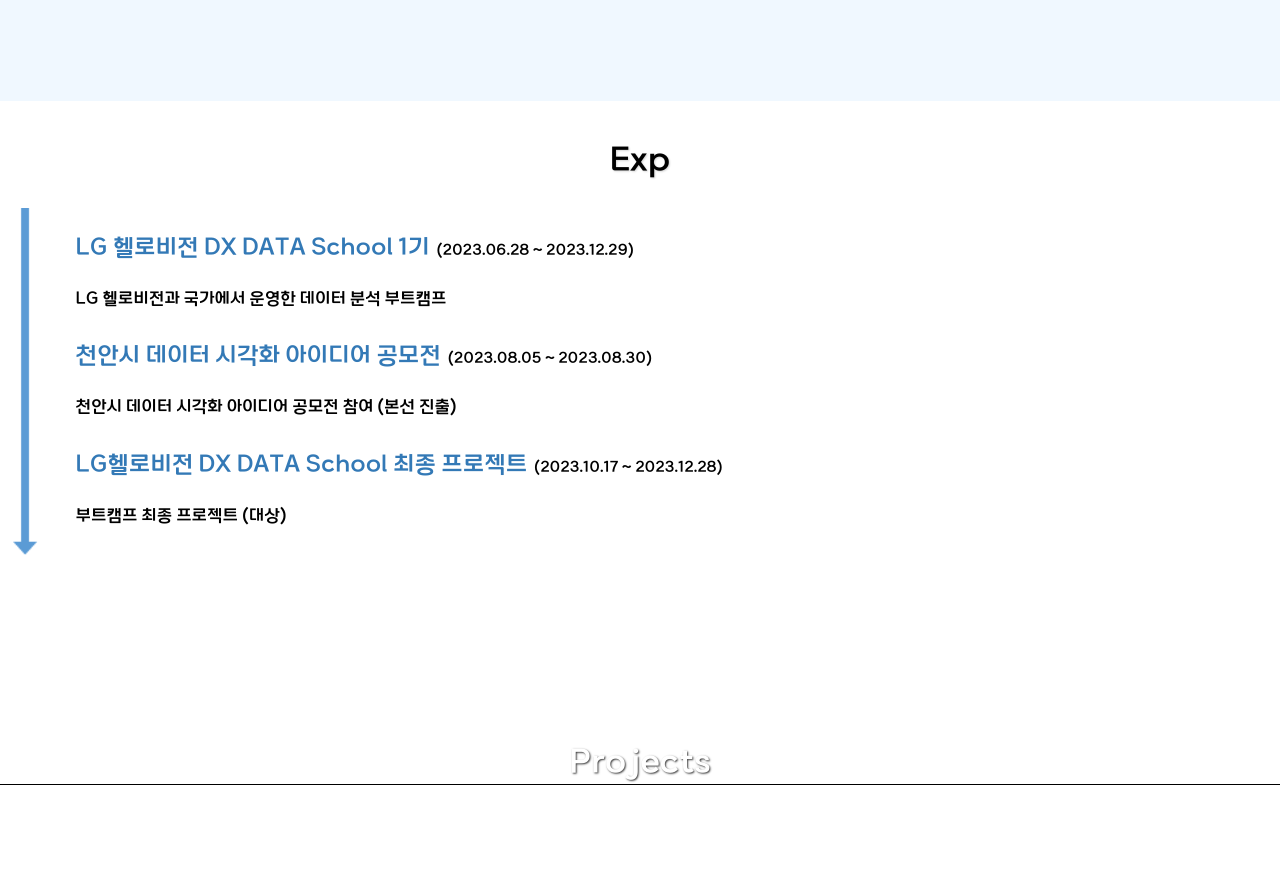
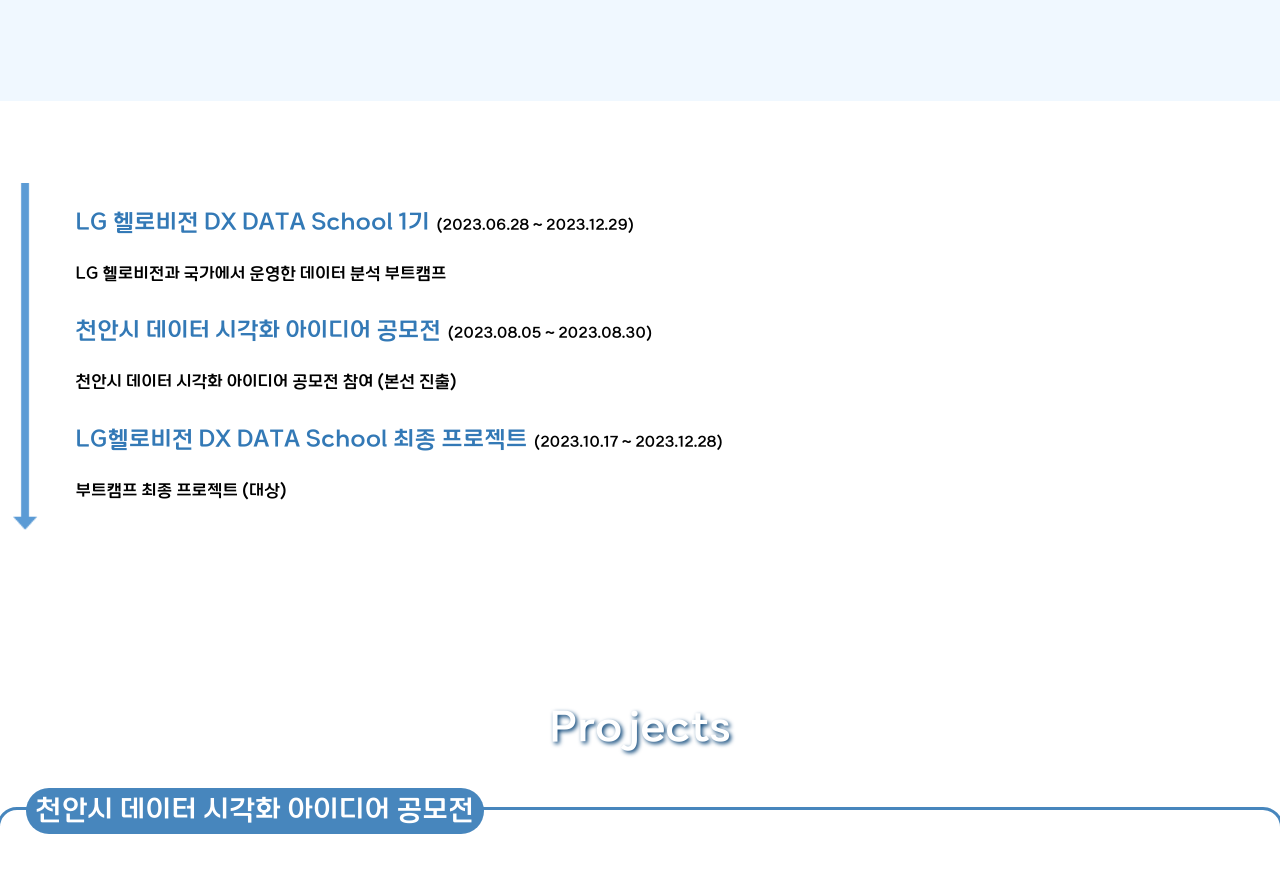
Before and after one commit to kangansoo/Portfolio, a React (Create React App) app: page / in a window 1280 px wide. Shown: the part 1780-2652 px from the top of the page. Built offline with nearby package versions, Linux system fonts and the light colour scheme.

Commit message:
:lipstick: 경험, 프로젝트 컴포넌트 수정

```diff
--- a/src/components/Exp.js
+++ b/src/components/Exp.js
@@ -5,7 +5,7 @@
 export default function Exp() {
   return (
     <div className="ExpBg">
-      <div className="ExpTitle">Exp</div>
+      <div className="ExpTitle"></div>
       <div className="ExpContainer">
         <img src={arrow} alt="arrow" className="ExpArrow" />
         <div className="ExpColumn">
--- a/src/components/Projects.js
+++ b/src/components/Projects.js
@@ -1,12 +1,28 @@
 import React from "react";
 import "../css/Projects.css";
+import map from "../assets/cheonanmap1.png";
 
 export default function Projects() {
   return (
     <div className="Projects">
       <div className="ProjectsTitle">Projects</div>
       <div className="ProjectsContainer">
-
+        <div className="ProjectContainer">
+          <div className="Project">
+            <div className="ProjectTitle">
+              천안시 데이터 시각화 아이디어 공모전
+            </div>
+            <div className="ProjectDetai"></div>
+          </div>
+        </div>
+        <div className="ProjectContainer2">
+          <div className="Project">
+            <div className="ProjectTitle">
+              개인화 맞춤형 VOD 추천 서비스
+            </div>
+            <div className="ProjectDetail"></div>
+          </div>
+        </div>
       </div>
     </div>
   );
--- a/src/css/Projects.css
+++ b/src/css/Projects.css
@@ -1,25 +1,60 @@
 .Projects{
-    border-top: 5%;
-    height: 900px;
+    height: 2000px;
     display: flex;
     align-items: center;
-    justify-content: center;
     background-color: white;
     flex-direction: column;
+    z-index: 50;
+    top: 0;
 }
 
 .ProjectsTitle{
     display: flex;
-    right: 0;
     color: white;
-    font-size: 35px;
-    text-shadow: 1px 1px 2px #404040;
-    margin-top: 2%;
+    font-size: 45px;
+    text-shadow: 2px 2px 4px #044075;
+    z-index: 50;
 }
 
 .ProjectsContainer{
-    height: 800px;
     width: 1280px;
     display: flex;
-    border: 1px solid black;
+    flex-direction: column;
+    align-items: center;
 }
+
+.map {
+    display: flex;
+    z-index: 50;
+    height: 500px !important;
+    width: auto;
+}
+
+.ProjectContainer1{
+    display: flex;
+    flex-direction: column;
+    height : 550px;
+    width: 1280px;
+}
+
+.Project{
+    position: relative;
+    display: flex;
+    height: 500px;
+    width: 1280px;
+    border: 3px solid #4786bd;
+    border-radius: 20px;
+    margin-top: 4%;
+}
+
+.ProjectTitle{
+    position: absolute;
+    display: flex;
+    font-size: 30px;
+    color: white;
+    top: -4.5%;
+    left: 2%;
+    background-color: #4786bd;
+    border-radius: 30px;
+    padding: 5px 10px;
+}
```
Also changed, not shown: src/assets/cheonanmap.png (added), src/assets/cheonanmap1.png (added).
